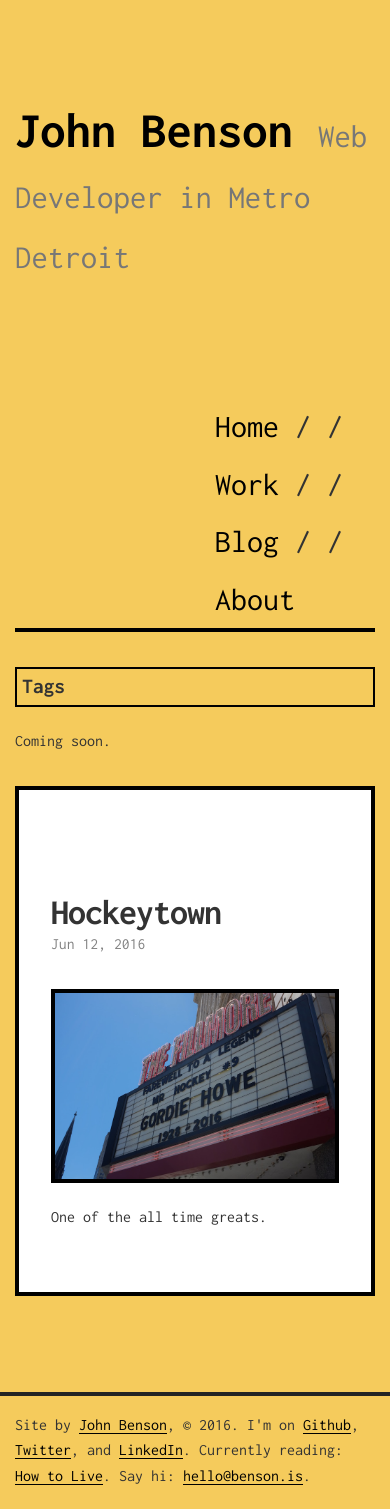
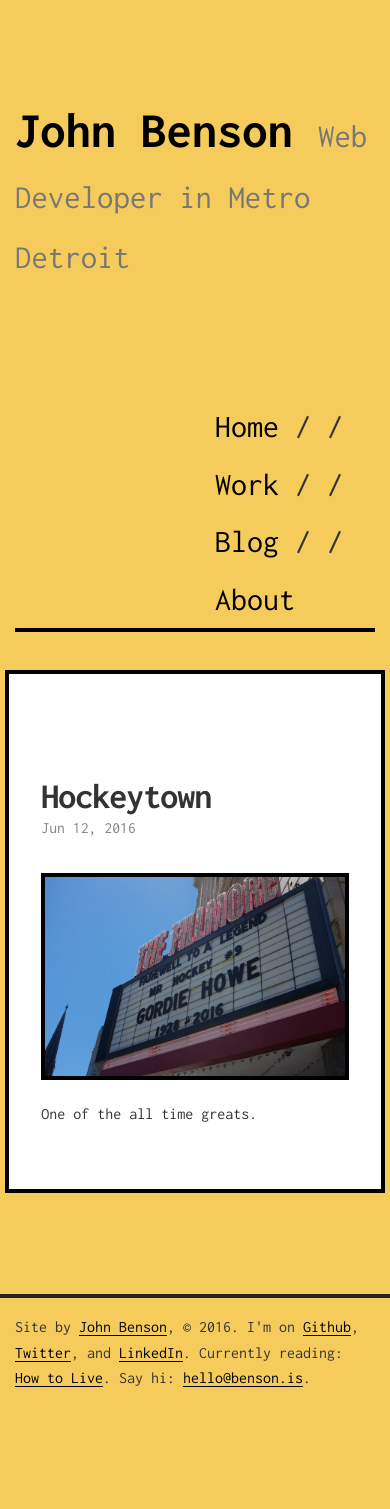
Before and after one commit to johnbenson/johnbenson.github.io, a Jekyll site: the page built from _posts/2016-06-12-hockeytown.md, in a window 390 px wide. Built offline with Jekyll 4.4.1, drawn with Linux system fonts in a browser that asks for light colours; after the commit the page ends 1412 px from its top, so only the background shows below that.

Commit message:
expand blog post width on smaller screens

```diff
--- a/_layouts/post.html
+++ b/_layouts/post.html
@@ -25,7 +25,7 @@
       {% include header.html %}
     <div class="container-fluid">
         <div class="row">
-          <div class="col-md-3">
+          <div class="col-md-3 tags">
             <h4 class="border-it blog-cat">Tags</h4>
             <!-- <p id="post-meta">{{ tags_content }}</p> -->
             <p>Coming soon.</p>
--- a/css/style.css
+++ b/css/style.css
@@ -396,4 +396,13 @@ img.img-border {
     font-size: 2em;
     margin-top: 1em;
   }
+
+  .blog-list-wrap,
+  .col-md-6 {
+    padding: 0.33em;
+  }
+
+  .tags {
+    display: none;
+  }
 }
```
